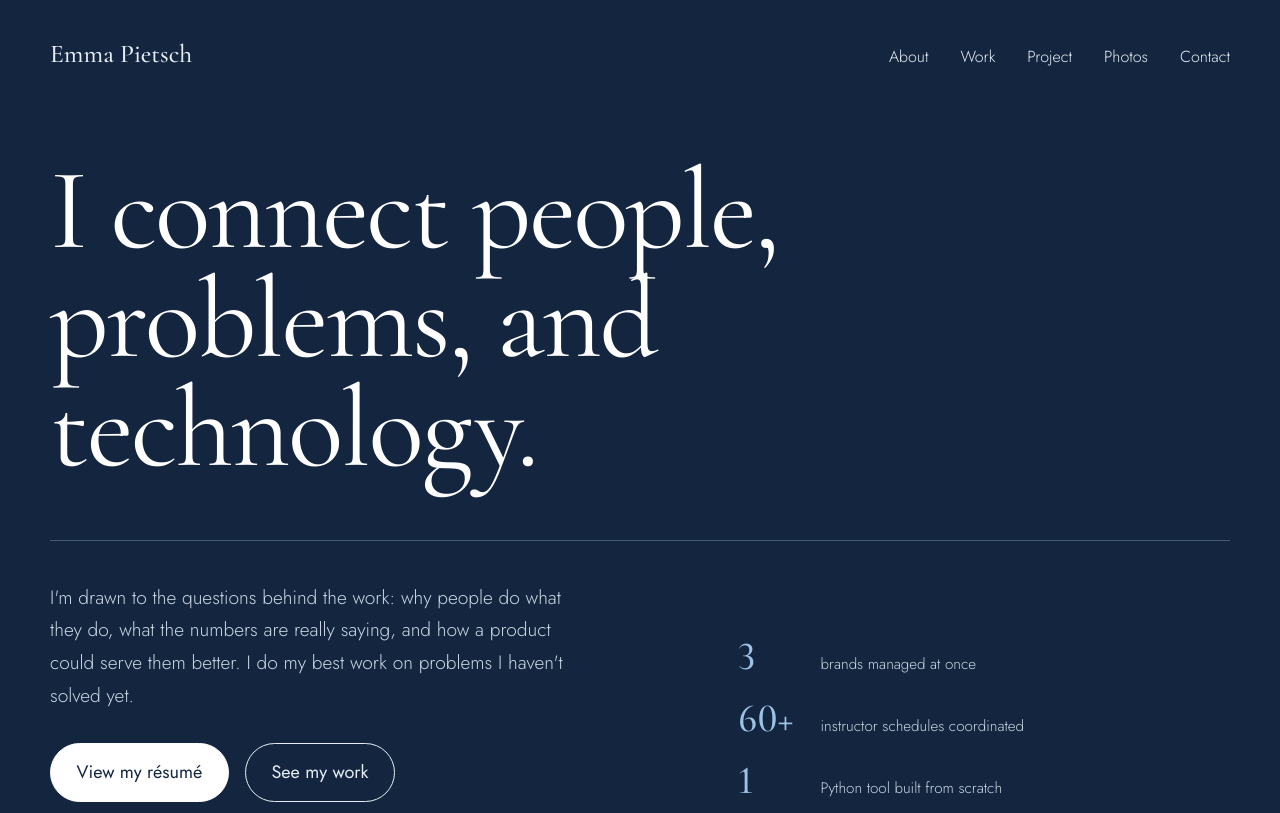
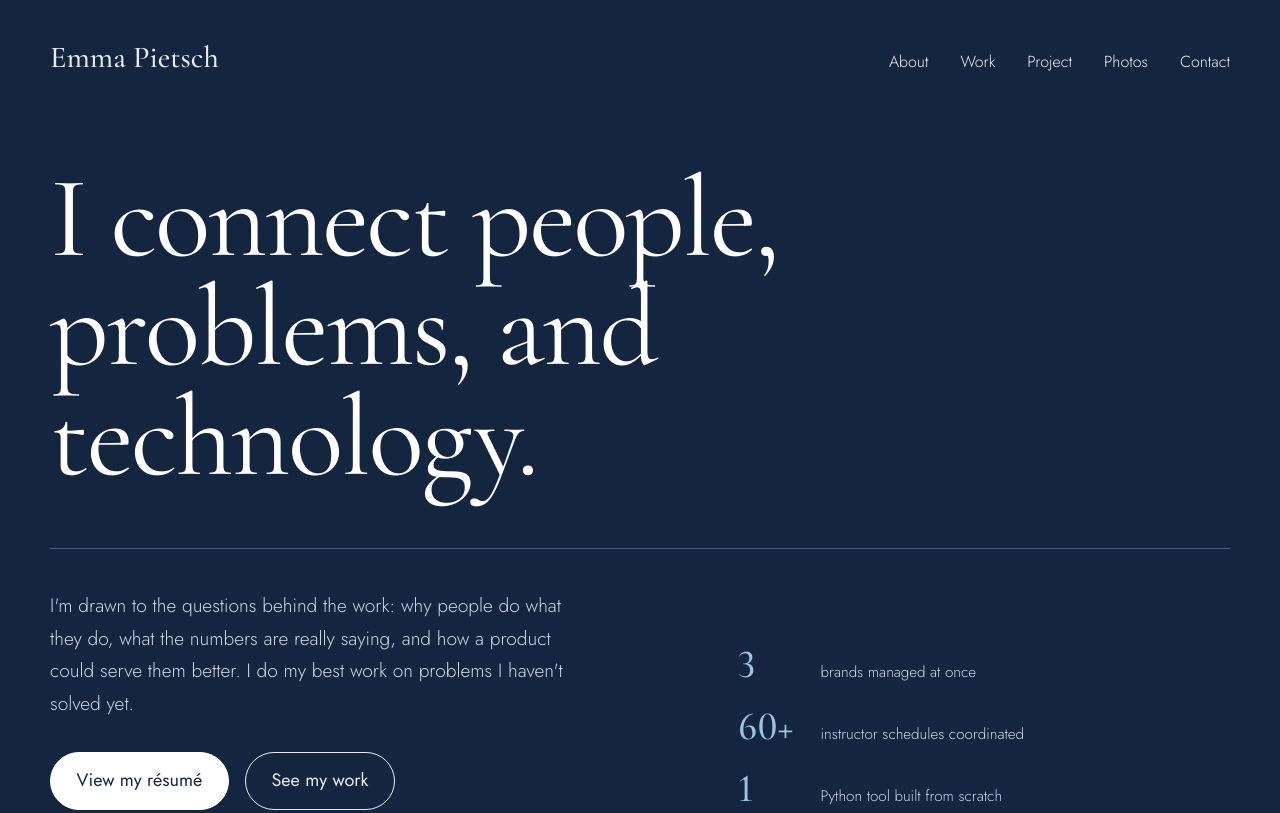
Before and after one commit to justpietschy/justpietschy.github.io, a plain HTML site: page index.html in a window 1280 px wide. Shown: the top 813 px of the page. Drawn offline with nearby package versions, Linux system fonts and the light colour scheme.

Commit message:
Make name bigger in header

```diff
--- a/style.css
+++ b/style.css
@@ -51,7 +51,7 @@ nav {
   margin: 0 auto;
   padding: 2rem 0;
 }
-.name { font-family: var(--serif); font-size: 1.6rem; font-weight: 500; text-decoration: none; }
+.name { font-family: var(--serif); font-size: 1.9rem; font-weight: 500; text-decoration: none; }
 nav ul { display: flex; gap: 2rem; list-style: none; }
 nav ul a { text-decoration: none; font-size: 1rem; }
 
```
